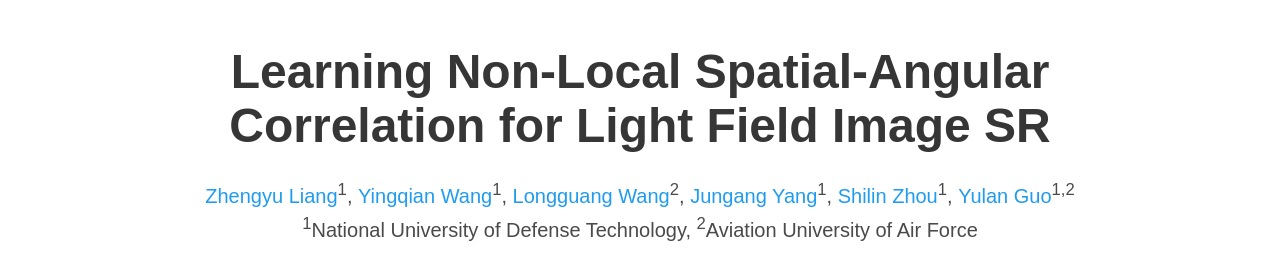
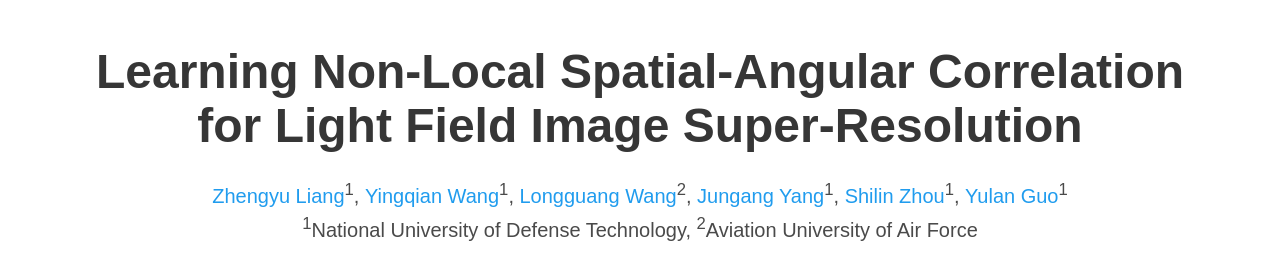
Before and after one commit to ZhengyuLiang24/EPIT, a plain HTML site: page index.html in a window 1280 px wide. Shown: the part 55-308 px from the top of the page. Drawn offline with nearby package versions, Linux system fonts and the light colour scheme; some icons are missing; a web font is replaced by a local one.

Commit message:
Update index.html

```diff
--- a/index.html
+++ b/index.html
@@ -70,10 +70,10 @@
 
 <section class="hero">
   <div class="hero-body">
-    <div class="container is-max-desktop">
+    <div class="container">
       <div class="columns is-centered">
         <div class="column has-text-centered">
-          <h1 class="title is-1 publication-title">Learning Non-Local Spatial-Angular Correlation for Light Field Image SR</h1>
+          <h1 class="title is-1 publication-title">Learning Non-Local Spatial-Angular Correlation <br/>for Light Field Image Super-Resolution</h1>
           <div class="is-size-5 publication-authors">
             <span class="author-block">
               <a href="https://github.com/ZhengyuLiang24">Zhengyu Liang</a><sup>1</sup>,</span>
@@ -89,7 +89,7 @@
               <a href="https://dblp.org/pid/50/10340.html">Shilin Zhou</a><sup>1</sup>,
             </span>
             <span class="author-block">
-              <a href="http://www.yulanguo.cn/">Yulan Guo</a><sup>1,2</sup>
+              <a href="http://www.yulanguo.cn/">Yulan Guo</a><sup>1</sup>
             </span>
           </div>
 
@@ -406,7 +406,7 @@
 
         <div class="content has-text-justified">
           <p>
-            There's a lot of excellent works that were introduced to LF community by our team.
+            Welcome to pay attention to the following works conducted by our group on LF image processing.
           </p>
           <p>
             <a href="https://openaccess.thecvf.com/content/CVPR2022/papers/Wang_Occlusion-Aware_Cost_Constructor_for_Light_Field_Depth_Estimation_CVPR_2022_paper.pdf">OACCnet, CVPR 2022</a> proposes a fast cost constructor composed by a series of convolutions with
```
